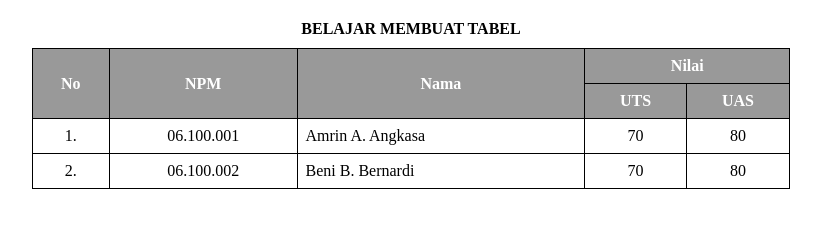
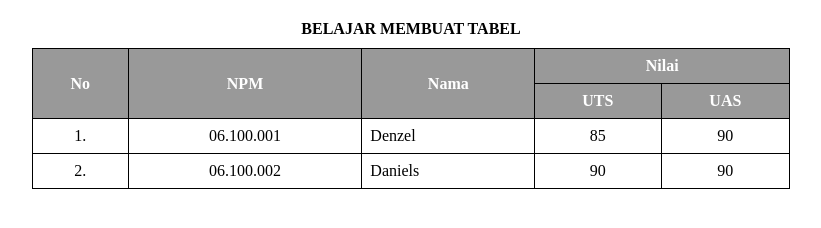
Before and after one commit to denziels/table, a plain HTML site: page index.html in a window 1280 px wide. Shown: the whole page, without its empty margins (229-1050 px from the left). Drawn offline with Linux system fonts and the light colour scheme.

Commit message:
index.html

```diff
--- a/index.html
+++ b/index.html
@@ -39,16 +39,16 @@
         <tr>
             <td>1.</td>
             <td>06.100.001</td>
-            <td style="text-align:left;">Amrin A. Angkasa</td>
-            <td>70</td>
-            <td>80</td>
+            <td style="text-align:left;">Denzel</td>
+            <td>85</td>
+            <td>90</td>
         </tr>
         <tr>
             <td>2.</td>
             <td>06.100.002</td>
-            <td style="text-align:left;">Beni B. Bernardi</td>
-            <td>70</td>
-            <td>80</td>
+            <td style="text-align:left;">Daniels</td>
+            <td>90</td>
+            <td>90</td>
         </tr>
     </table>
 </body>
```
